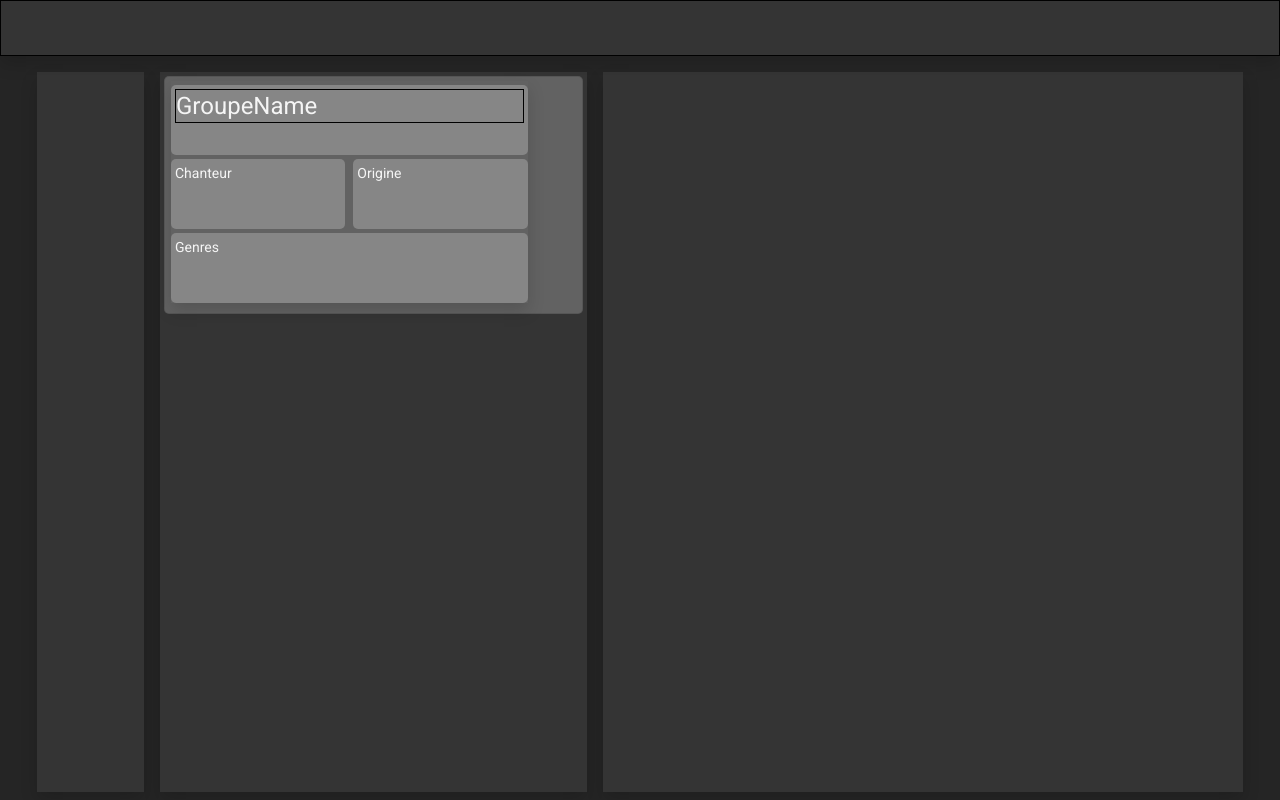
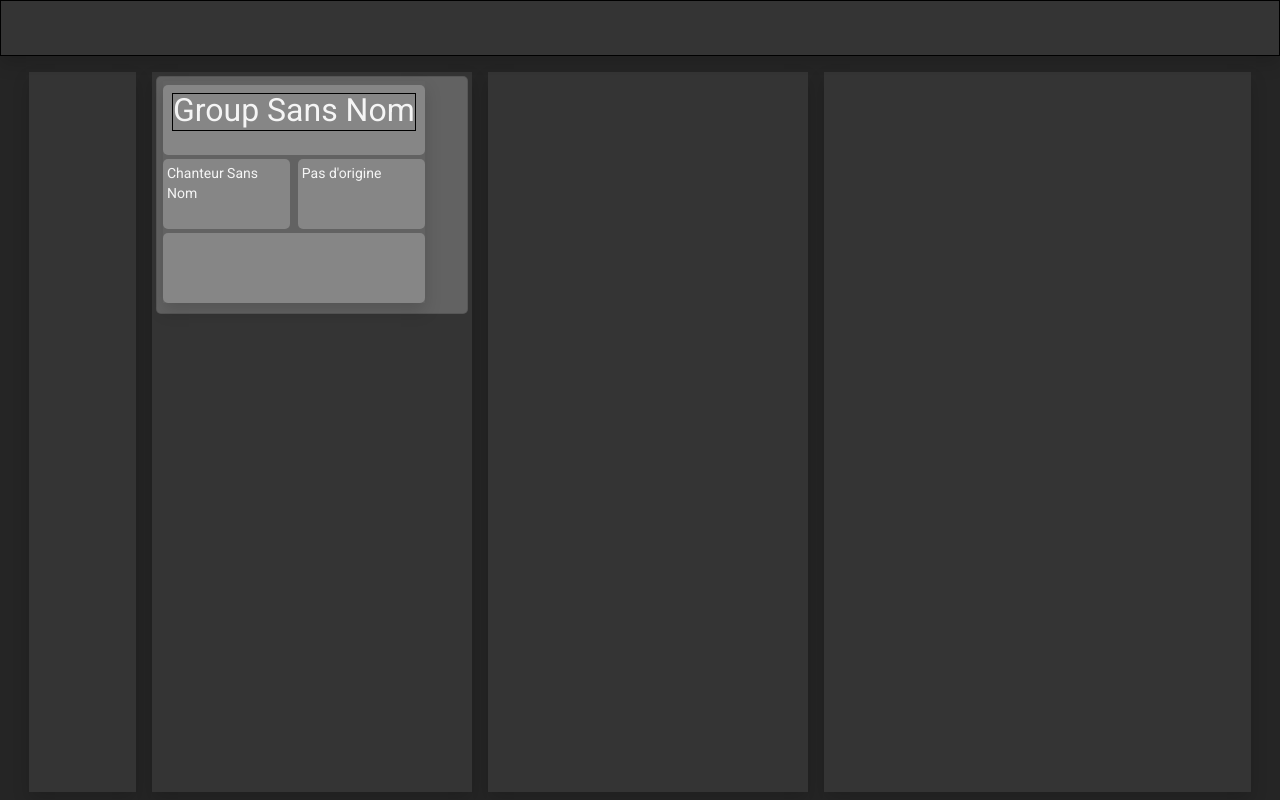
Before and after one commit to titouanfuchs/UHA401_FilRougeANGULAR, an Angular app: page / in a window 1280 px wide. Built offline with nearby package versions, Linux system fonts and the light colour scheme.

Commit message:
style encore et toujours

```diff
--- a/src/app/app.component.html
+++ b/src/app/app.component.html
@@ -9,10 +9,13 @@
     <div class="m-2 col-1 sectionBackground shadow"> <!--Liens-->
 
     </div>
-    <div class="m-2 col-4 p-1 overflow-auto justify-content-center sectionBackground shadow" style="max-height: 99%"> <!--Groupes-->
+    <div class="m-2 col-3 p-1 overflow-auto justify-content-center sectionBackground shadow" style="max-height: 99%"> <!--Groupes-->
       <app-group-card></app-group-card>
     </div>
-    <div class="m-2 col-6 sectionBackground shadow"> <!--Albums-->
+    <div class="m-2 col-3 sectionBackground shadow"> <!--Albums-->
+
+    </div>
+    <div class="m-2 col-4 sectionBackground shadow"> <!--Details-->
 
     </div>
   </div>
--- a/src/app/group-card/group-card.component.html
+++ b/src/app/group-card/group-card.component.html
@@ -1,16 +1,16 @@
 <div class="container mb-2 p-2 card" style="width: 100%; height: 17em" >
   <div class="row g-1 shadow" style="max-width: 89%">
-    <div class="col-12 p-1 colHeight dataSection">
-      <h1 class="d-block borderBlack">GroupeName</h1>
+    <div class="col-12 d-flex flex-row p-1 colHeight overflow-hidden dataSection justify-content-center p-2">
+      <h1 class="d-block borderBlack fs-2">{{ GroupName }}</h1>
     </div>
     <div class="col p-1 me-1 colHeight dataSection">
-      Chanteur
+      {{ GroupChanteur }}
     </div>
     <div class="col p-1 ms-1 colHeight dataSection">
-      Origine
+      {{ GroupOrigin }}
     </div>
     <div class="col-12 p-1 colHeight dataSection">
-      Genres
+
     </div>
   </div>
 </div>
--- a/src/app/group-card/group-card.component.ts
+++ b/src/app/group-card/group-card.component.ts
@@ -7,6 +7,10 @@ import { Component, OnInit } from '@angular/core';
 })
 export class GroupCardComponent implements OnInit {
 
+  GroupName: string = "Group Sans Nom";
+  GroupChanteur: string = "Chanteur Sans Nom";
+  GroupOrigin: string = "Pas d'origine";
+
   constructor() { }
 
   ngOnInit(): void {
```
